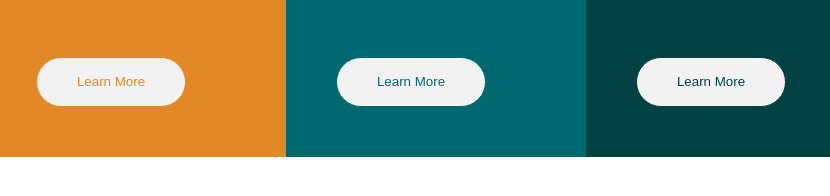
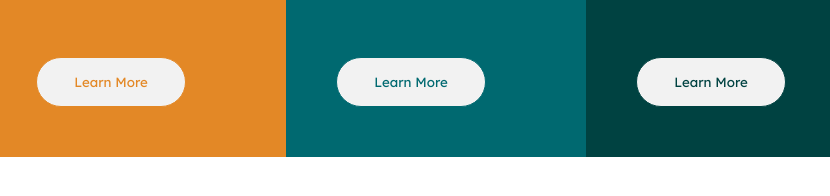
Before and after one commit to JoseeVictor/car-type, a plain HTML site: page index.html in a window 1280 px wide. Shown: the part 482-678 px from the top of the page, 204-1034 px from the left. Drawn offline with Linux system fonts and the light colour scheme.

Commit message:
fon-family do botão alterada

```diff
--- a/src/css/style.css
+++ b/src/css/style.css
@@ -43,6 +43,7 @@ main {
     border: none;
     border-radius: 30px;
     background-color: var(--bg-button);
+    font-family: 'Lexend Deca', sans-serif;
 }
 
 
```
